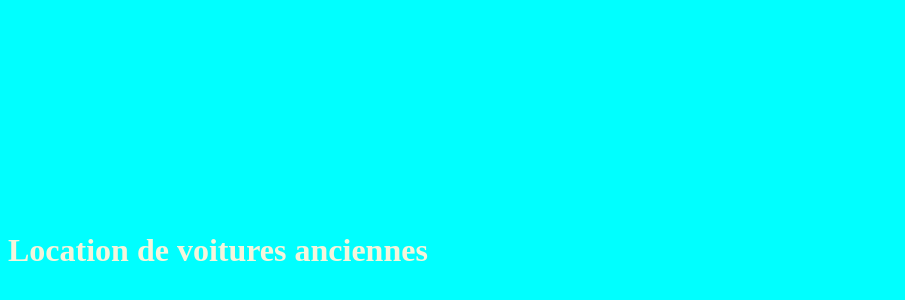
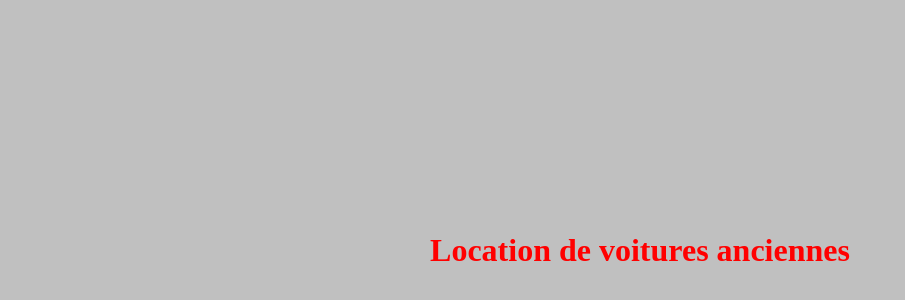
Before and after one commit to stero237/locationVoiture, a plain HTML site: page index.html in a window 1280 px wide. Shown: the part 42-342 px from the top of the page, without its empty margins (0-905 px from the left). Drawn offline with Linux system fonts and the light colour scheme.

Commit message:
modif de la couleur de fond

```diff
--- a/index.html
+++ b/index.html
@@ -5,8 +5,8 @@
     <meta name="viewport" content="width=device-width, initial-scale=1.0">
     <title>Document</title>
 </head>
-<body style="background-color: aqua;">
-    <h1 style="padding-top: 20%;padding-bottom: 20%;text-align:left; color:beige">Location de voitures anciennes</h1>
+<body style="background-color:silver;">
+    <h1 style="padding-top: 20%;padding-bottom: 20%;text-align:center; color:red">Location de voitures anciennes</h1>
 
 </body>
 </html>
```
